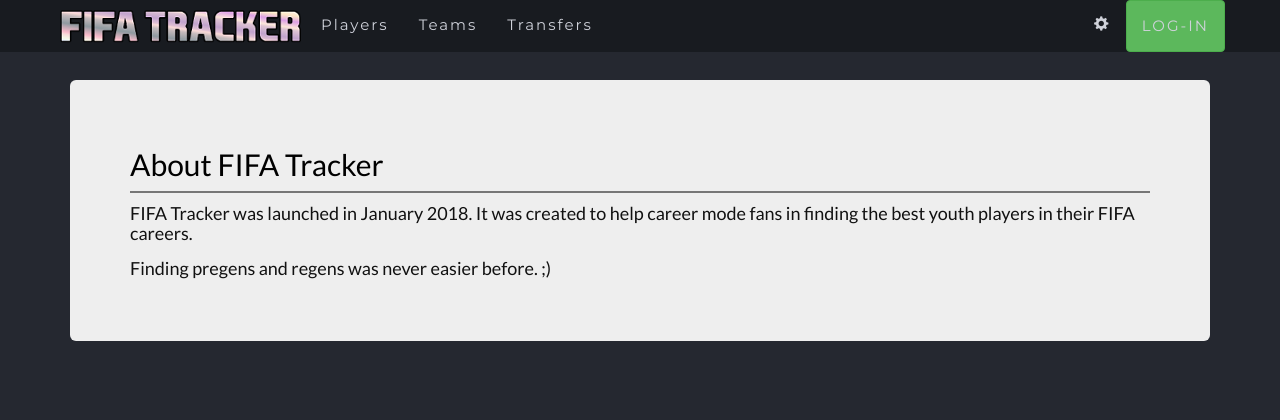
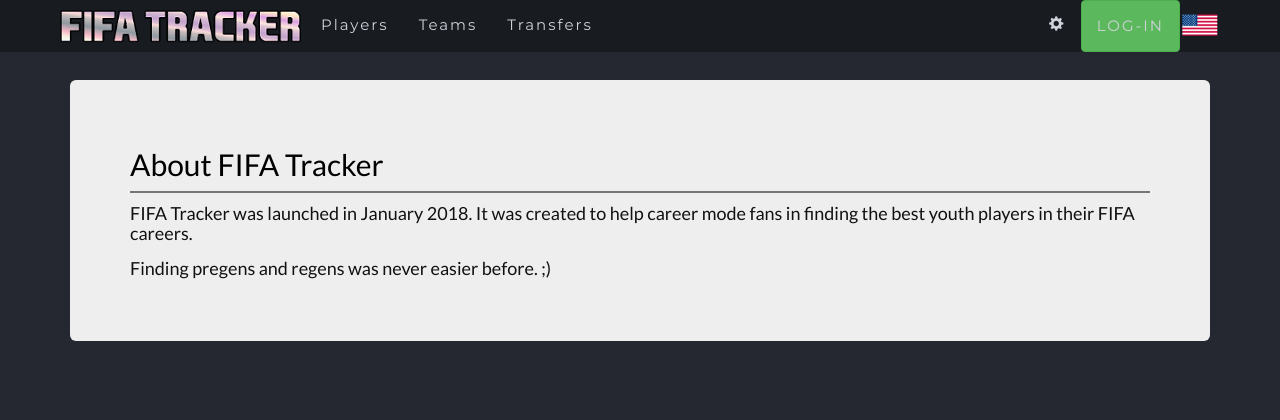
Before and after one commit to mortier80653/FIFA-Tracker, a Django app: page /about/ in a window 1280 px wide. Shown: the top 420 px of the page. Run offline with Django 3.2, Linux system fonts and the light colour scheme; parts of the project's set-up code (start-up, migrations or seed data) failed here and were passed over; some libraries are stand-ins or nearby versions.

Commit message:
Language selector

```diff
--- a/FIFATracker/Fifa_Tracker/urls.py
+++ b/FIFATracker/Fifa_Tracker/urls.py
@@ -41,6 +41,7 @@
     url(r'^transfers/', include('transfer_history.urls')),
     url(r'^teams/', include('teams.urls')),
     url(r'^settings/', include('account_settings.urls')),
+    url(r'^i18n/', include('django.conf.urls.i18n'), name='set_language'),
     url(r'^admin/', admin.site.urls),
 ] + static(settings.MEDIA_URL, document_root=settings.MEDIA_ROOT)
 
--- a/FIFATracker/static/css/base.css
+++ b/FIFATracker/static/css/base.css
@@ -8,6 +8,13 @@
     color: #686868;
 	background: #252830;
 	margin-bottom: 40px;
+}
+
+.flag-lang {
+	width: 40px;
+    height: 40px;
+    margin-top: 5px;
+    margin-right: 5px;
 }
 
 .well{
--- a/FIFATracker/templates/base.html
+++ b/FIFATracker/templates/base.html
@@ -97,7 +97,7 @@
 						</div>
 					</li>
 				{% if user.is_authenticated %}
-						<li class="nav-item dropdown">
+					<li class="nav-item dropdown">
 						<a class="nav-link dropdown-toggle" href="#" id="userMenu" data-toggle="dropdown" aria-haspopup="true" aria-expanded="false"><span class="glyphicon glyphicon-user"></span>{{ user.username }}</a>
 						<div class="dropdown-menu" aria-labelledby="userMenu">
 							<a class="dropdown-item" href="{% url 'settings' %}">{% trans 'Control Panel' %}</a>
@@ -106,10 +106,30 @@
 							<div class="dropdown-divider"></div>
 							<a class="dropdown-item" href="{% url 'logout' %}">{% trans 'Log out' %}</a>
 						</div>
-						</li>
+					</li>
 				{% else %}
 					<li><a class="btn btn-success" href="{% url 'login_view' %}">{% trans 'LOG-IN' %}</a></li>
 				{% endif %}
+					<li class="nav-item dropdown">
+						<form name="setlang" action="{% url 'set_language' %}" method="post">{% csrf_token %}
+							<input name="next" type="hidden" value="{{ redirect_to }}" />
+							<input name="language" type="hidden"/>
+							{% get_current_language as LANGUAGE_CODE %}
+							{% get_available_languages as LANGUAGES %}
+							{% get_language_info_list for LANGUAGES as languages %}
+							{% for language in languages %}
+								{% if language.code == LANGUAGE_CODE %}
+									<a class="nav-link dropdown-toggle" href="#" id="langSelect" data-toggle="dropdown" aria-haspopup="true" aria-expanded="false"><img src="/static/img/lang/{{ language.code }}.png" title="{{ language.name_local }}" class="flag-lang"></a>
+								{% endif %}
+							{% endfor %}
+							<div class="dropdown-menu" aria-labelledby="langSelect">
+							{% for language in languages %}
+								<a class="dropdown-item" href="#" onclick="document.setlang.language.value='{{ language.code}}'; document.setlang.submit();">{{ language.name_local }}  <img src="/static/img/lang/{{ language.code }}.png" title="{{ language.name_local }}" class="flag-lang"></a>
+								<div class="dropdown-divider"></div>
+							{% endfor %}
+							</div>
+						</form>
+					</li>
 				</ul>
 			</div>
 	  </div>
```
Also changed, not shown: FIFATracker/static/img/lang/en.png (added), FIFATracker/static/img/lang/pl.png (added).
